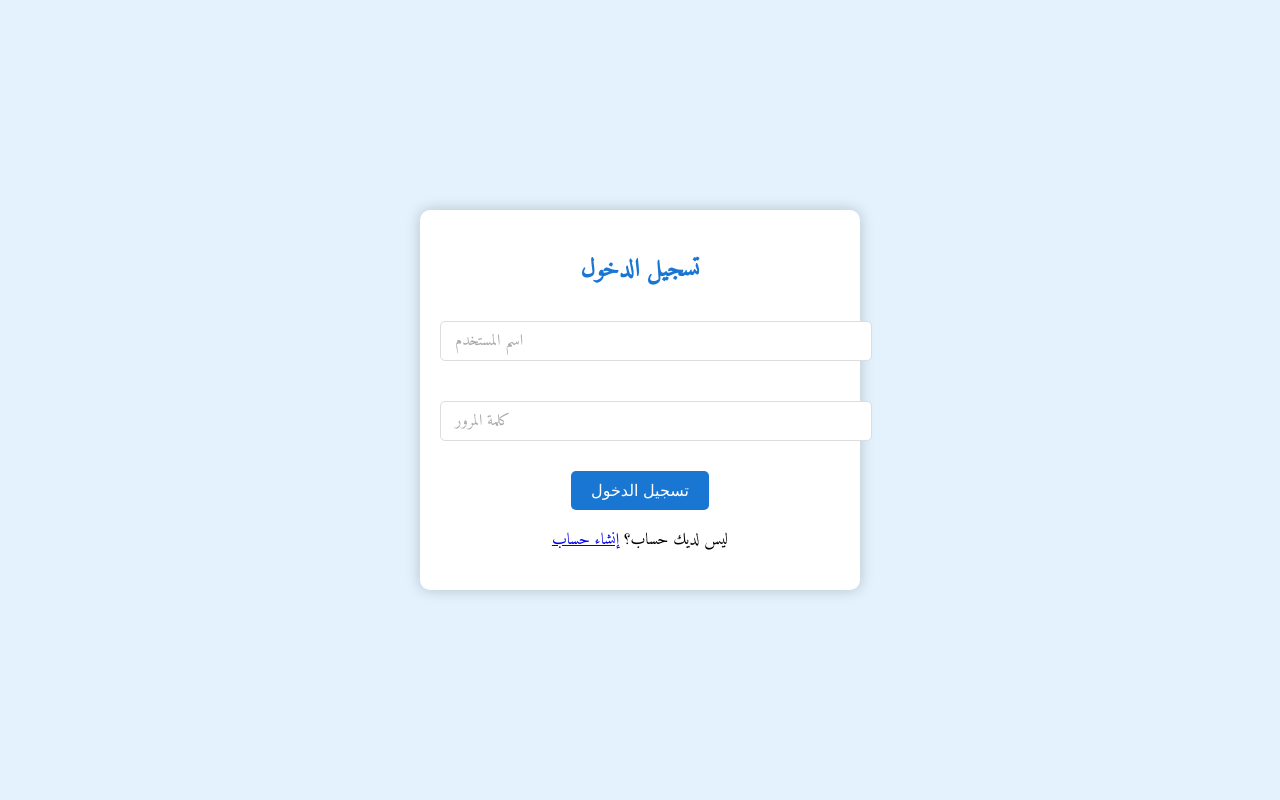
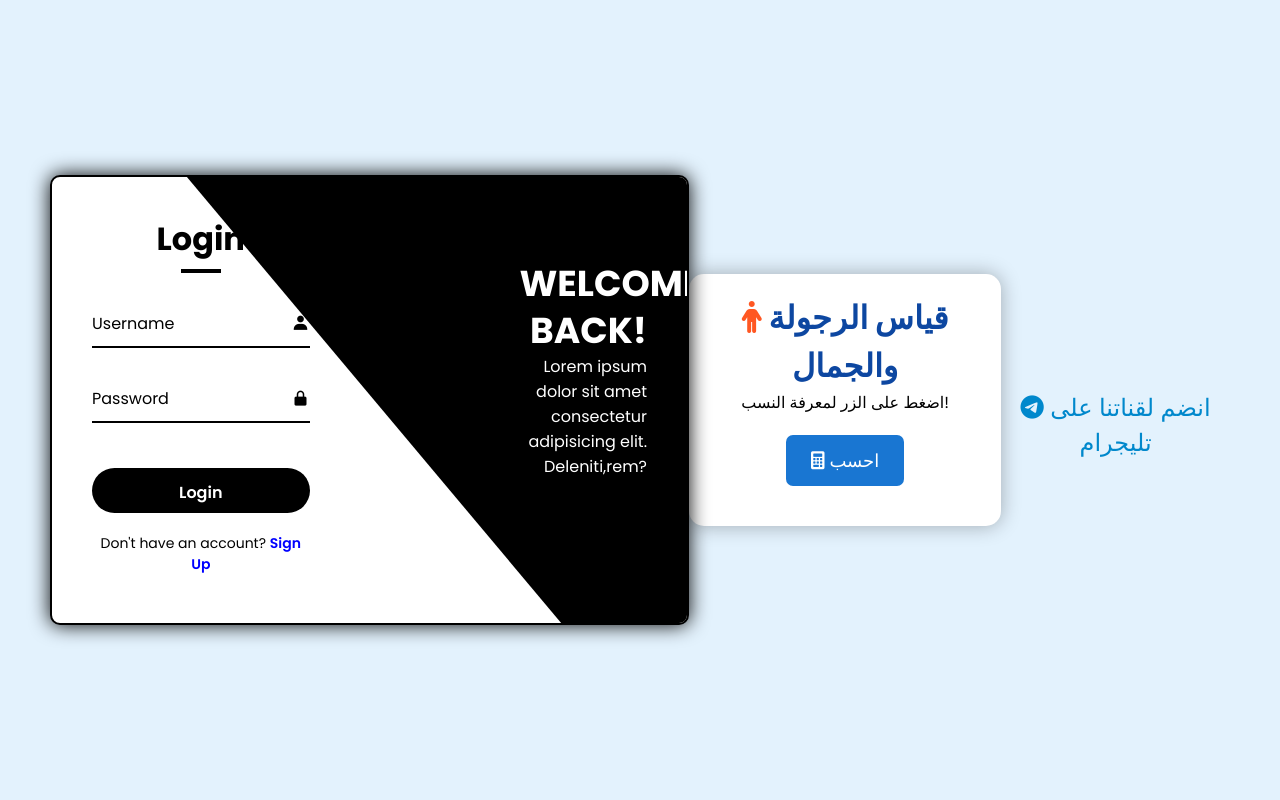
Before and after one commit to ssoo224/boy, a plain HTML site: page index.html in a window 1280 px wide. Drawn offline with nearby package versions, Linux system fonts and the light colour scheme.

Commit message:
Update index.html

```diff
--- a/index.html
+++ b/index.html
@@ -3,157 +3,263 @@
 <head>
         <meta charset="UTF-8">
     <meta name="viewport" content="width=device-width, initial-scale=1.0">
-    <title>موقع قياس الرجولة والجمال والذكاء</title>
+    <title>Login Register form</title>
 
     <!--Boxicons CDN-->
-    <link href='https://unpkg.com/boxicons@2.1.4/css/boxicons.min.css' rel='stylesheet'>
+    <link href='https://unpkg.com/boxicons@2.1.4/css/boxicons.min.css'
+    rel='stylesheet'>
 
-    <!--Google Fonts-->
+    <!--Custom CSS-->
+    <link rel="stylesheet" href="style.css">
+
+</head>
+
+<body>
+    <!-- FOR SOURCE CODE COMMENT "CODE" -->
+
+    <div class="wrapper">
+        <span class="rotate-bg"></span>
+        <span class="rotate-bg2"></span>
+
+        <div class="form-box login">
+            <h2 class="title animation" style="--i:0; --j:21">Login</h2>
+            <form action="#">
+
+                <div class="input-box animation" style="--i:1; --j:22">
+                    <input type="text" required>
+                    <label for="">Username</label>
+                    <i class='bx bxs-user'></i>
+                </div>
+
+                <div class="input-box animation" style="--i:2; --j:23">
+                    <input type="password" required>
+                    <label for="">Password</label>
+                    <i class='bx bxs-lock-alt'></i>
+                </div>
+                <button type="submit" class="btn animation" style="--i:3; --j:24">Login</button>
+                <div class="linkTxt animation" style="--i:5; --j:25">
+                    <p>Don't have an account? <a href="#" class="register-link">Sign Up</a></p>
+                </div>
+            </form>
+        </div>
+
+        <div class="info-text login">
+            <h2 class="animation" style="--i:0; --j:20">Welcome Back!</h2>
+            <p class="animation" style="--i:1; --j:21">Lorem ipsum dolor sit amet consectetur adipisicing elit.
+                Deleniti,rem?</p>
+        </div>
+
+
+
+
+
+
+
+        <div class="form-box register">
+
+            <h2 class="title animation" style="--i:17; --j:0">Sign Up</h2>
+
+            <form action="#">
+
+                <div class="input-box animation" style="--i:18; --j:1">
+                    <input type="text" required>
+                    <label for="">Username</label>
+                    <i class='bx bxs-user'></i>
+                </div>
+
+                <div class="input-box animation" style="--i:19; --j:2">
+                    <input type="email" required>
+                    <label for="">Email</label>
+                    <i class='bx bxs-envelope'></i>
+                </div>
+
+                <div class="input-box animation" style="--i:20; --j:3">
+                    <input type="password" required>
+                    <label for="">Password</label>
+                    <i class='bx bxs-lock-alt'></i>
+                </div>
+
+                <button type="submit" class="btn animation" style="--i:21;--j:4">Sign Up</button>
+
+                <div class="linkTxt animation" style="--i:22; --j:5">
+                    <p>Already have an account? <a href="#" class="login-link">Login</a></p>
+                </div>
+
+            </form>
+        </div>
+
+        <div class="info-text register">
+            <h2 class="animation" style="--i:17; --j:0;">Welcome Back!</h2>
+            <p class="animation" style="--i:18; --j:1;">Lorem ipsum dolor sit amet consectetur adipisicing elit.
+                Deleniti,rem?</p>
+        </div>
+
+    </div>
+
+    <!--Script.js-->
+    <script src="script.js"></script>
+</body>
+
+</html>
+    <meta charset="UTF-8">
+    <meta name="viewport" content="width=device-width, initial-scale=1.0">
+    <title>موقع قياس الرجولة والجمال والذكاء</title>
     <link href="https://fonts.googleapis.com/css2?family=Amiri&display=swap" rel="stylesheet">
-
-    <!--CSS-->
+    <link rel="stylesheet" href="https://cdnjs.cloudflare.com/ajax/libs/font-awesome/6.0.0-beta3/css/all.min.css">
     <style>
         body {
             font-family: 'Amiri', serif;
-            margin: 0;
-            padding: 0;
-            background-color: #e3f2fd;
+            background-color: #e3f2fd; /* لون خلفية أزرق فاتح */
+            text-align: center;
+            padding: 50px;
         }
-        .wrapper {
-            display: flex;
-            align-items: center;
-            justify-content: center;
-            height: 100vh;
+        .container {
+            background-color: #ffffff;
+            padding: 20px;
+            border-radius: 15px;
+            box-shadow: 0 0 20px rgba(0, 0, 0, 0.3);
+            max-width: 500px;
+            margin: auto;
+            transition: transform 0.3s ease;
         }
-        .form-box {
-            position: relative;
-            background: white;
-            border-radius: 10px;
-            padding: 20px;
-            width: 90%;
-            max-width: 400px;
-            box-shadow: 0 0 15px rgba(0, 0, 0, 0.2);
-            text-align: center;
+        .container:hover {
+            transform: scale(1.05);
         }
-        .form-box h2 {
-            margin-bottom: 20px;
-            color: #1976d2;
+        h1 {
+            color: #0d47a1; /* لون أزرق داكن */
         }
-        .input-box {
-            position: relative;
-            margin: 20px 0;
+        .results {
+            margin-top: 20px;
         }
-        .input-box input {
-            width: 100%;
-            padding: 10px 15px;
-            margin: 10px 0;
-            font-size: 16px;
-            border: 1px solid #ddd;
-            border-radius: 5px;
-            outline: none;
+        .results p {
+            font-size: 18px;
+            color: #555;
         }
-        .input-box label {
-            position: absolute;
-            left: 15px;
-            top: 50%;
-            transform: translateY(-50%);
-            color: #aaa;
-            transition: 0.3s;
-        }
-        .input-box input:focus + label,
-        .input-box input:not(:placeholder-shown) + label {
-            top: -5px;
-            font-size: 12px;
-            color: #1976d2;
-        }
-        .btn {
-            background-color: #1976d2;
+        button {
+            background-color: #1976d2; /* لون أزرق */
             color: white;
             border: none;
-            padding: 10px 20px;
-            font-size: 16px;
-            border-radius: 5px;
+            padding: 12px 25px;
+            margin-top: 20px;
             cursor: pointer;
-            transition: 0.3s;
+            border-radius: 7px;
+            font-size: 18px;
+            transition: background-color 0.3s;
         }
-        .btn:hover {
-            background-color: #1565c0;
+        button:hover {
+            background-color: #1565c0; /* لون أزرق داكن عند التمرير */
         }
-        .hidden {
+        .loading {
             display: none;
+            font-size: 20px;
+            color: #1976d2;
+            margin-top: 20px;
+        }
+        .result-icon {
+            font-size: 24px;
+            margin-bottom: 10px;
+        }
+        .male-icon {
+            color: #ff5722; /* لون برتقالي */
+        }
+        .brain-icon {
+            color: #42a5f5; /* لون أزرق فاتح */
+        }
+        .star-icon {
+            color: #ffd600; /* لون ذهبي */
+        }
+        .strength-icon {
+            color: #388e3c; /* لون أخضر داكن */
+        }
+        .fun-icon {
+            color: #66bb6a; /* لون أخضر فاتح */
+        }
+        .telegram-container {
+            margin-top: 30px;
+        }
+        .telegram-button {
+            color: #0088cc;
+            text-decoration: none;
+            font-size: 24px;
+            display: inline-block;
+            margin-top: 20px;
+            transition: color 0.3s;
+        }
+        .telegram-button:hover {
+            color: #005b7f;
         }
     </style>
 </head>
 <body>
-    <!-- صفحة تسجيل الدخول/إنشاء الحساب -->
-    <div class="wrapper" id="auth-section">
-        <div class="form-box" id="login-box">
-            <h2>تسجيل الدخول</h2>
-            <div class="input-box">
-                <input type="text" required placeholder=" ">
-                <label>اسم المستخدم</label>
-            </div>
-            <div class="input-box">
-                <input type="password" required placeholder=" ">
-                <label>كلمة المرور</label>
-            </div>
-            <button class="btn" onclick="showMainContent()">تسجيل الدخول</button>
-            <p>ليس لديك حساب؟ <a href="#" onclick="toggleAuth()">إنشاء حساب</a></p>
+
+<div class="container">
+    <h1><i class="fas fa-male male-icon"></i> قياس الرجولة والجمال</h1>
+    <p>اضغط على الزر لمعرفة النسب!</p>
+    <button onclick="generateRandomValues()"><i class="fas fa-calculator"></i> احسب</button>
+
+    <div class="loading" id="loading"><i class="fas fa-spinner fa-spin"></i> جاري التحميل...</div>
+
+    <div class="results" id="results"></div>
 </div>
 
-        <div class="form-box hidden" id="register-box">
-            <h2>إنشاء حساب</h2>
-            <div class="input-box">
-                <input type="text" required placeholder=" ">
-                <label>اسم المستخدم</label>
-            </div>
-            <div class="input-box">
-                <input type="email" required placeholder=" ">
-                <label>البريد الإلكتروني</label>
-            </div>
-            <div class="input-box">
-                <input type="password" required placeholder=" ">
-                <label>كلمة المرور</label>
-            </div>
-            <button class="btn" onclick="showMainContent()">إنشاء حساب</button>
-            <p>لديك حساب بالفعل؟ <a href="#" onclick="toggleAuth()">تسجيل الدخول</a></p>
-        </div>
-    </div>
-
-    <!-- محتوى الموقع الرئيسي -->
-    <div class="hidden" id="main-content">
-        <div class="wrapper">
-            <div class="form-box">
-                <h2><i class="fas fa-male"></i> قياس الرجولة والجمال</h2>
-                <p>اضغط على الزر لمعرفة النسب!</p>
-                <button class="btn" onclick="generateRandomValues()">احسب</button>
-                <div id="results" style="margin-top: 20px;"></div>
-            </div>
-        </div>
+<div class="telegram-container">
+    <a href="https://t.me/Scorpion_scorp" class="telegram-button" target="_blank">
+        <i class="fab fa-telegram-plane"></i> انضم لقناتنا على تليجرام
+    </a>
 </div>
 
 <script>
-        function toggleAuth() {
-            document.getElementById('login-box').classList.toggle('hidden');
-            document.getElementById('register-box').classList.toggle('hidden');
-        }
+    function generateRandomValues() {
+        const loadingDiv = document.getElementById('loading');
+        const resultsDiv = document.getElementById('results');
 
-        function showMainContent() {
-            document.getElementById('auth-section').classList.add('hidden');
-            document.getElementById('main-content').classList.remove('hidden');
-        }
+        loadingDiv.style.display = 'block';
+        resultsDiv.innerHTML = '';
 
-        function generateRandomValues() {
-            const resultsDiv = document.getElementById('results');
+        setTimeout(() => {
             const masculinity = Math.floor(Math.random() * 101);
             const beauty = Math.floor(Math.random() * 101);
             const intelligence = Math.floor(Math.random() * 101);
-            resultsDiv.innerHTML = `
-                <p>نسبة الرجولة: ${masculinity}%</p>
-                <p>نسبة الجمال: ${beauty}%</p>
-                <p>نسبة الذكاء: ${intelligence}%</p>
-            `;
+            const strength = Math.floor(Math.random() * 101);
+            const fun = Math.floor(Math.random() * 101);
+
+            let masculinityCategory;
+            if (masculinity >= 80) {
+                masculinityCategory = "الزلم الخشنة الزلم";
+            } else if (masculinity >= 50) {
+                masculinityCategory = "تمشي حال";
+            } else if (masculinity >= 30) {
+                masculinityCategory = "روح بول ونام";
+            } else {
+                masculinityCategory = "زلمة چيس حب";
+            }
+
+            loadingDiv.style.display = 'none';
+
+            // إظهار النتائج تدريجيا
+            setTimeout(() => {
+                resultsDiv.innerHTML += `<p class="result-icon male-icon"><i class="fas fa-male"></i> نسبة الرجولة: ${masculinity}% - ${masculinityCategory}</p>`;
+            }, 500);
+
+            setTimeout(() => {
+                resultsDiv.innerHTML += `<p class="result-icon star-icon"><i class="fas fa-star"></i> نسبة الجمال: ${beauty}%</p>`;
+            }, 1000);
+
+            setTimeout(() => {
+                resultsDiv.innerHTML += `<p class="result-icon brain-icon"><i class="fas fa-brain"></i> نسبة الذكاء: ${intelligence}%</p>`;
+            }, 1500);
+
+            setTimeout(() => {
+                resultsDiv.innerHTML += `<p class="result-icon strength-icon"><i class="fas fa-dumbbell"></i> نسبة القوة: ${strength}%</p>`;
+            }, 2000);
+
+            setTimeout(() => {
+                resultsDiv.innerHTML += `<p class="result-icon fun-icon"><i class="fas fa-laugh"></i> نسبة المرح: ${fun}%</p>`;
+            }, 2500);
+
+        }, 2000);
     }
 </script>
+
 </body>
 </html>
```
Lines whose indentation alone changed are shown as unchanged.
